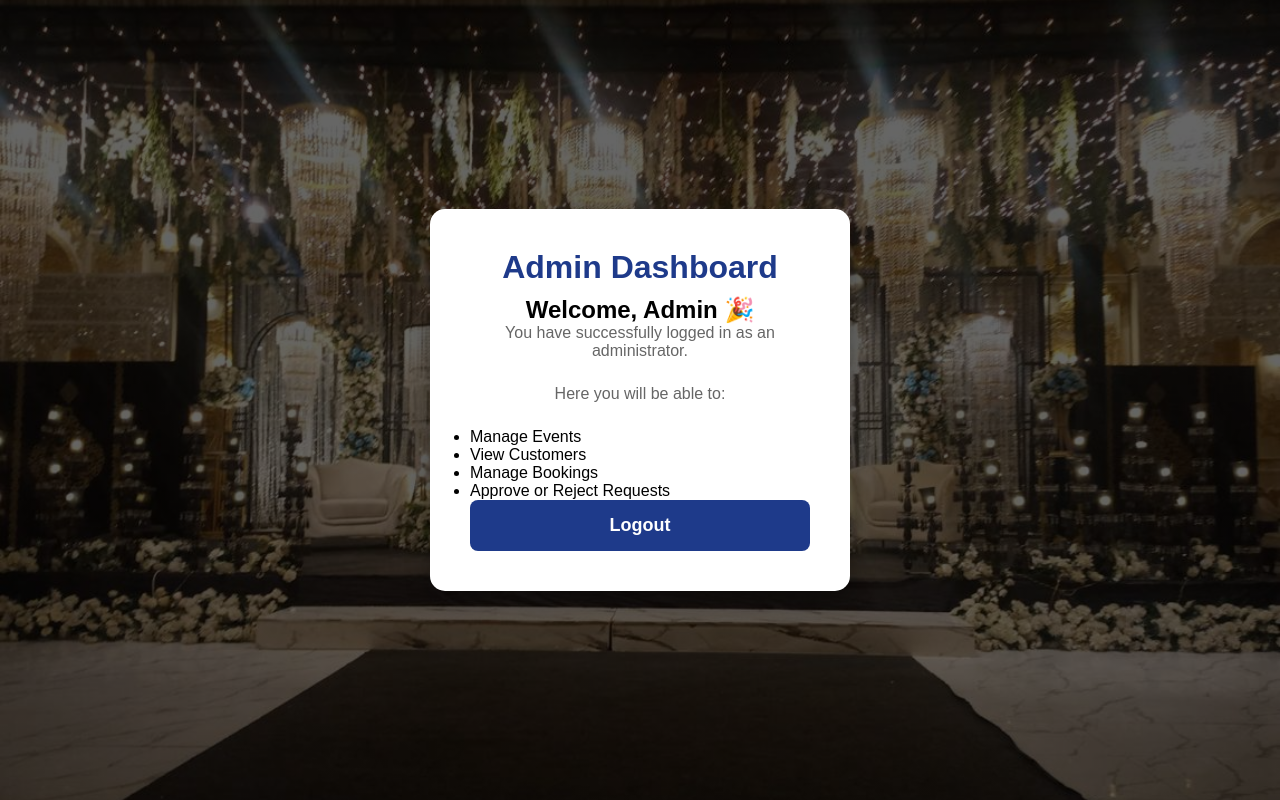
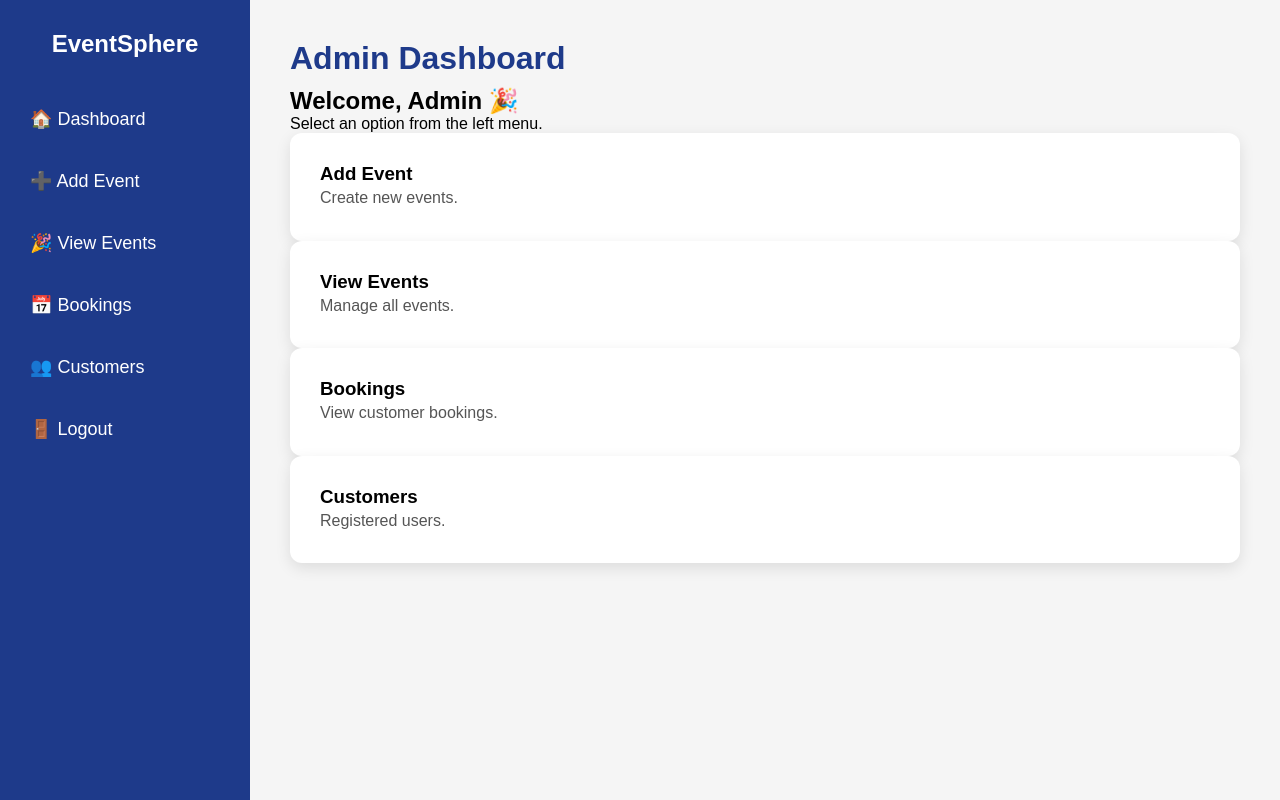
Before and after one commit to siva9852/EventSphere, a plain HTML site: page admin-dashboard.html in a window 1280 px wide. Drawn offline with Linux system fonts and the light colour scheme.

Commit message:
Update admin dashboard

```diff
--- a/admin-dashboard.html
+++ b/admin-dashboard.html
@@ -1,33 +1,63 @@
 <!DOCTYPE html>
 <html lang="en">
+
 <head>
     <meta charset="UTF-8">
     <meta name="viewport" content="width=device-width, initial-scale=1.0">
     <title>Admin Dashboard - EventSphere</title>
     <link rel="stylesheet" href="css/style.css">
 </head>
+
 <body>
 
-<div class="login-page">
+<div class="dashboard">
 
-    <div class="login-box">
+    <div class="sidebar">
+
+        <h2>EventSphere</h2>
+
+        <ul>
+            <li><a href="admin-dashboard.html">🏠 Dashboard</a></li>
+            <li><a href="add-event.html">➕ Add Event</a></li>
+            <li><a href="view-events.html">🎉 View Events</a></li>
+            <li><a href="#">📅 Bookings</a></li>
+            <li><a href="#">👥 Customers</a></li>
+            <li><a href="#" onclick="logout()">🚪 Logout</a></li>
+        </ul>
+
+    </div>
+
+    <div class="dashboard-content">
 
         <h1>Admin Dashboard</h1>
 
         <h2>Welcome, Admin 🎉</h2>
 
-        <p>You have successfully logged in as an administrator.</p>
+        <p>Select an option from the left menu.</p>
 
-        <p>Here you will be able to:</p>
+        <div class="cards">
 
-        <ul style="text-align:left;">
-            <li>Manage Events</li>
-            <li>View Customers</li>
-            <li>Manage Bookings</li>
-            <li>Approve or Reject Requests</li>
-        </ul>
+            <div class="card">
+                <h3>Add Event</h3>
+                <p>Create new events.</p>
+            </div>
 
-        <button onclick="logout()">Logout</button>
+            <div class="card">
+                <h3>View Events</h3>
+                <p>Manage all events.</p>
+            </div>
+
+            <div class="card">
+                <h3>Bookings</h3>
+                <p>View customer bookings.</p>
+            </div>
+
+            <div class="card">
+                <h3>Customers</h3>
+                <p>Registered users.</p>
+            </div>
+
+        </div>
 
     </div>
 
--- a/css/style.css
+++ b/css/style.css
@@ -635,3 +635,87 @@ body{
 .password-box i:hover{
     color:#1E3A8A;
 }
+
+/* ===========================
+   Admin Dashboard
+=========================== */
+
+.dashboard{
+    display:flex;
+    min-height:100vh;
+}
+
+.sidebar{
+    width:250px;
+    background:#1E3A8A;
+    color:white;
+    padding:30px 20px;
+}
+
+.sidebar h2{
+    text-align:center;
+    margin-bottom:40px;
+}
+
+.sidebar ul{
+    list-style:none;
+}
+
+.sidebar ul li{
+    margin:20px 0;
+}
+
+.sidebar ul li a{
+    color:white;
+    text-decoration:none;
+    font-size:18px;
+    display:block;
+    padding:10px;
+    border-radius:8px;
+    transition:.3s;
+}
+
+.sidebar ul li a:hover{
+    background:#FFD700;
+    color:#1E3A8A;
+}
+
+.dashboard-content{
+    flex:1;
+    padding:40px;
+    background:#f5f5f5;
+}
+
+.dashboard-content h1{
+    color:#1E3A8A;
+    margin-bottom:10px;
+}
+
+.dashboard-cards{
+    display:grid;
+    grid-template-columns:repeat(2,1fr);
+    gap:25px;
+    margin-top:40px;
+}
+
+.card{
+    background:white;
+    padding:30px;
+    border-radius:12px;
+    box-shadow:0 5px 15px rgba(0,0,0,.1);
+    transition:.3s;
+}
+
+.card:hover{
+    transform:translateY(-8px);
+}
+
+.card h2{
+    color:#1E3A8A;
+    margin-bottom:15px;
+}
+
+.card p{
+    color:#555;
+    line-height:1.6;
+}
```
Also changed, not shown: add-event.html (added, +52 -0 lines), js/js/admin-events.js (added).
